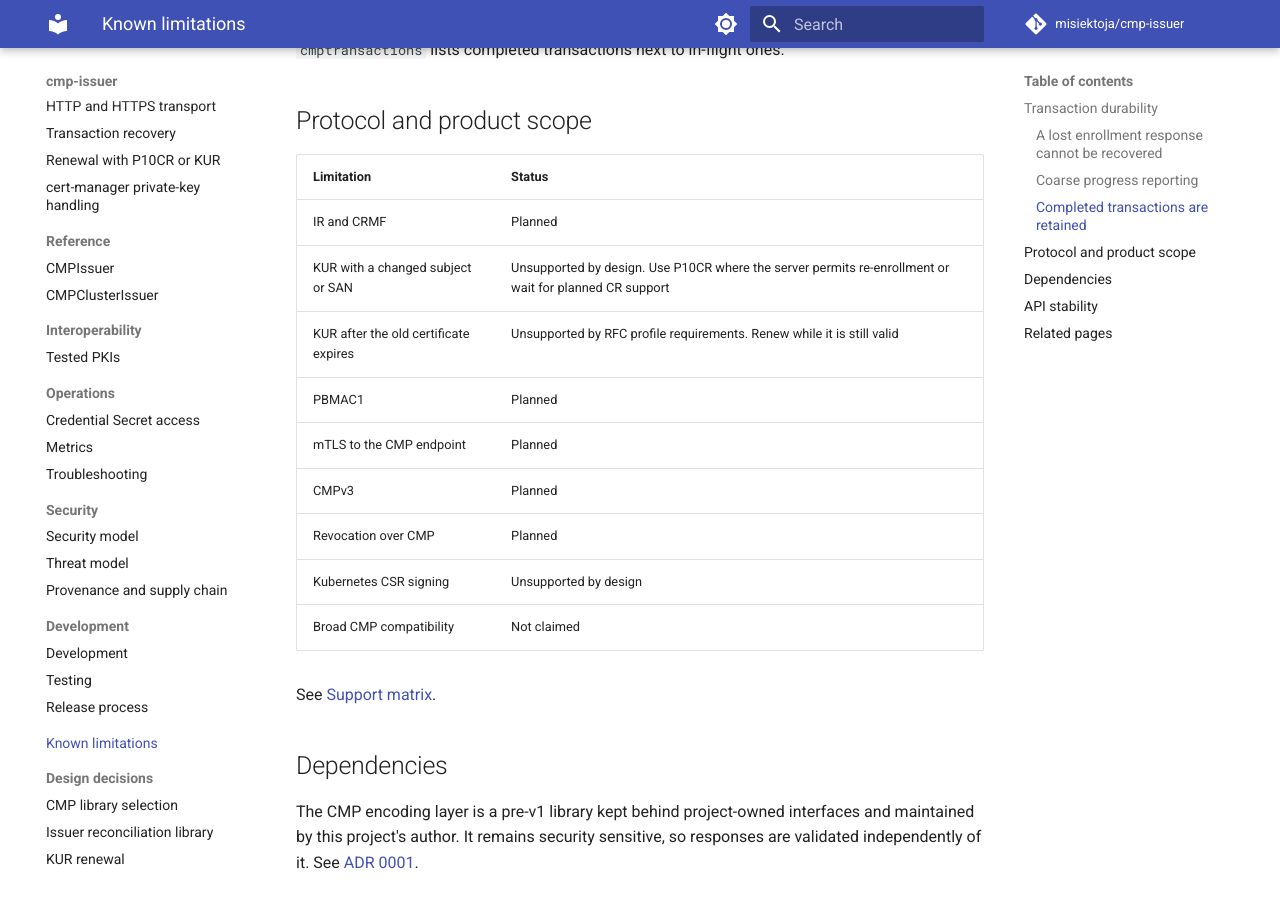
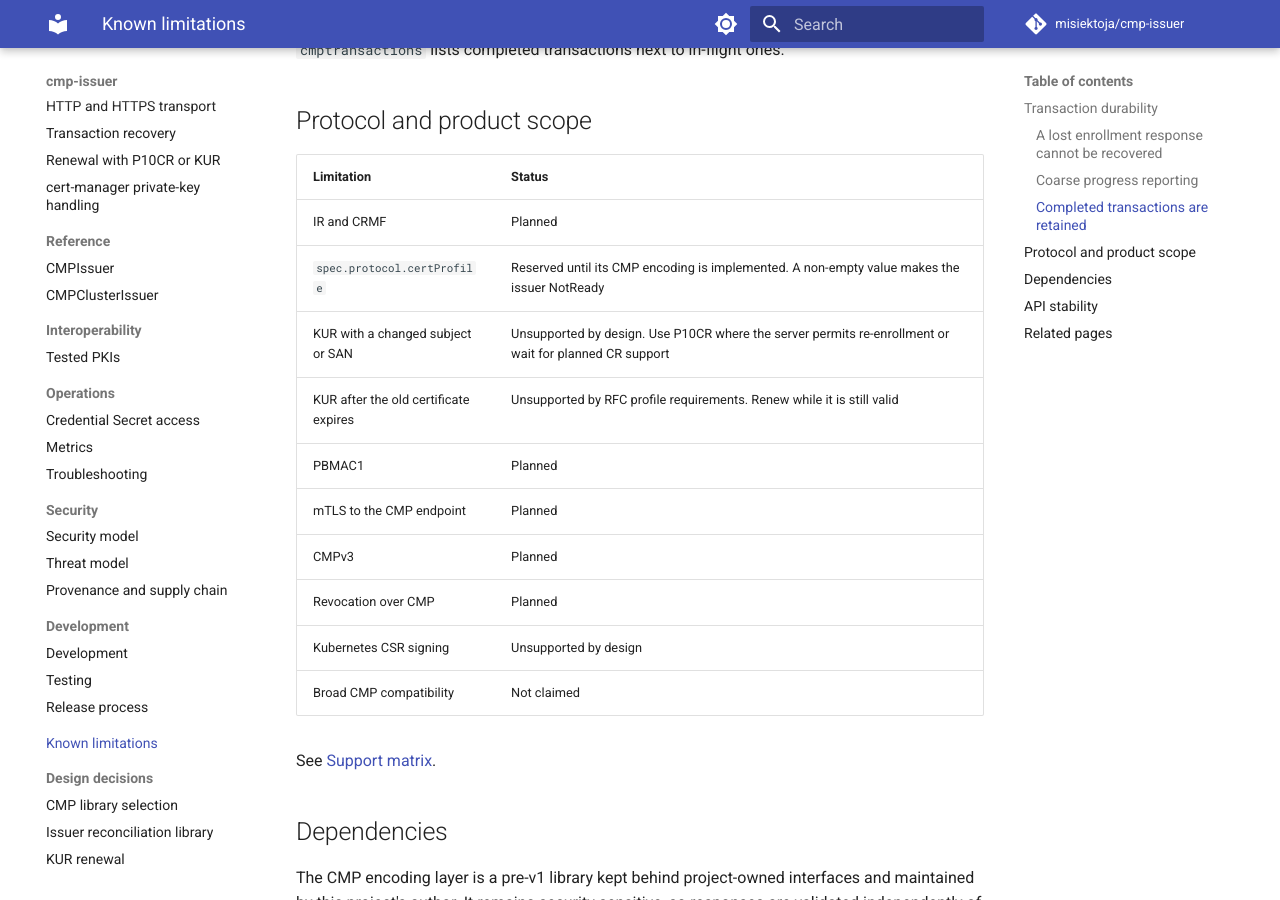
Before and after one commit to misiektoja/cmp-issuer, an MkDocs documentation site: the page built from docs/known-limitations.md, in a window 1280 px wide and 900 px high, scrolled down 928 px. Built offline with MkDocs 1.6.1 and Material for MkDocs 9.7.7, drawn with Linux system fonts in a browser that asks for light colours; comment, search, counter and statistics services are not loaded.

Commit message:
docs: list the reserved certProfile field

```diff
--- a/docs/known-limitations.md
+++ b/docs/known-limitations.md
@@ -23,6 +23,7 @@ A transaction that obtained a certificate keeps its record, including the issued
 | Limitation | Status |
 | --- | --- |
 | IR and CRMF | Planned |
+| `spec.protocol.certProfile` | Reserved until its CMP encoding is implemented. A non-empty value makes the issuer NotReady |
 | KUR with a changed subject or SAN | Unsupported by design. Use P10CR where the server permits re-enrollment or wait for planned CR support |
 | KUR after the old certificate expires | Unsupported by RFC profile requirements. Renew while it is still valid |
 | PBMAC1 | Planned |
```
